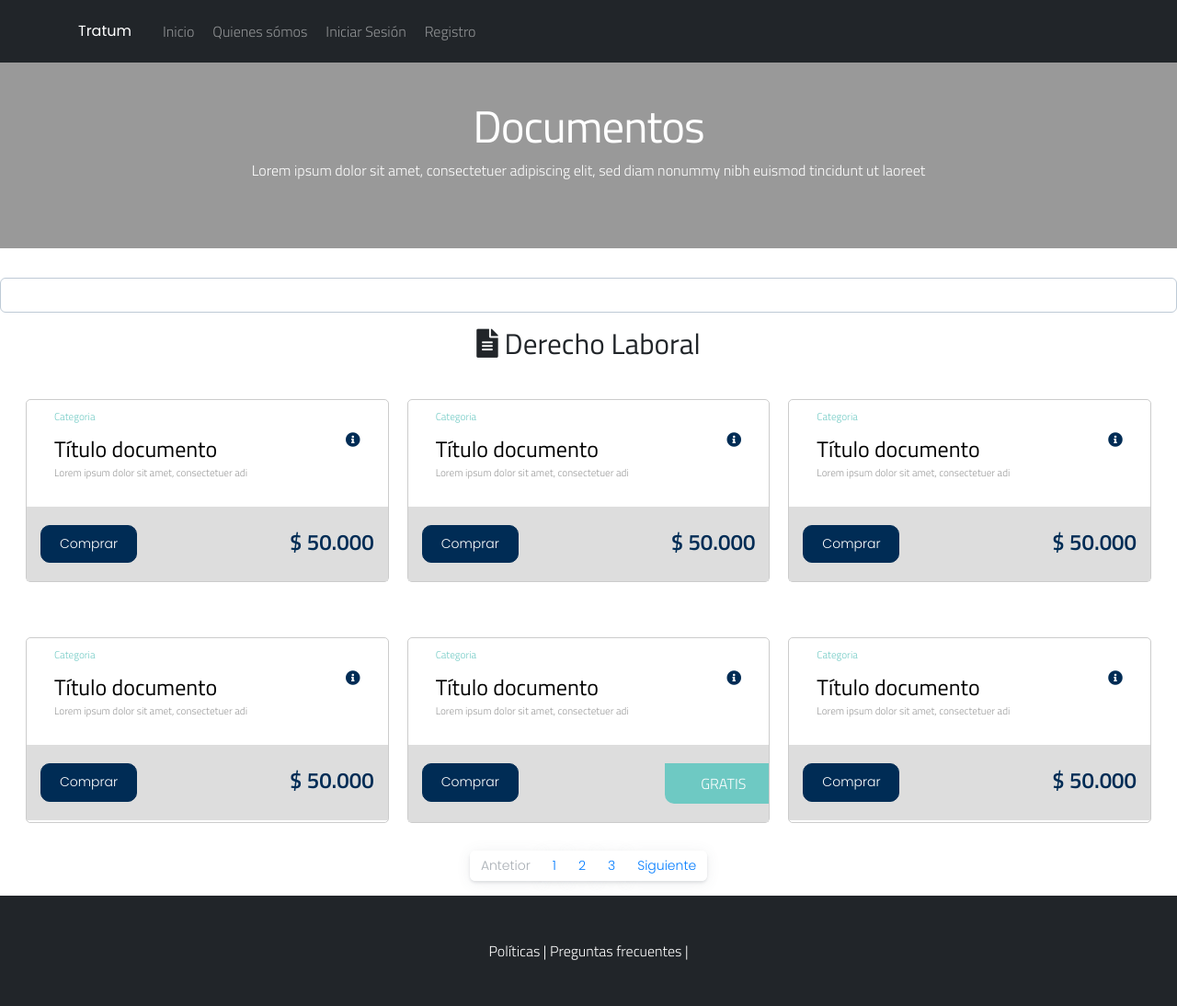
After one commit to dmontoya1/minutas, a Django app: page /store/ in a window 1280 px wide. The commit adds this page. Shown: the whole page at 92% size. Run offline with Django 3.2, Linux system fonts and the light colour scheme; some libraries are stand-ins or nearby versions.

Commit message:
Updating Store Template and styling

```diff
--- a/tratum/requirements.txt
+++ b/tratum/requirements.txt
@@ -4,6 +4,7 @@ django-ckeditor==5.4.0
 django-debug-toolbar==1.9.1
 django-js-asset==1.1.0
 django-mptt==0.9.0
+django-rest-auth==0.9.3
 django-rest-framework==0.1.0
 djangorestframework==3.8.2
 html5lib==1.0.1
--- a/tratum/tratum/static/css/tratum.css
+++ b/tratum/tratum/static/css/tratum.css
@@ -82,3 +82,76 @@ body {
     color: #f59da2 !important;
     float: left;
 }
+
+
+/* STORE TEMPLATE */
+
+.store-container .title {
+    background-color: #999;
+}
+.document-header{
+    margin: 25px 0px;
+    padding: 20px 0px;
+}
+
+.document-header .text-center {
+    color: #fff !important;
+}
+
+.search form {
+    width: 100%;
+}
+
+.doc-content {
+    border: 1px solid #ccc;
+    border-radius: 5px;
+    margin: 30px -20px;
+}
+
+.doc-content .row-category {
+    padding-top: 10px;
+    margin-bottom: -20px;
+}
+.doc-content .row-category .category {
+    color: #6ec9c3;
+    font-size: 0.7em;
+}
+
+.doc-content .doc-title {
+    font-size: 1.5em;
+    font-weight: 500;
+    color: #000;
+}
+
+.doc-content .doc-description {
+    font-size: 0.7em;
+    color: #999;
+}
+
+.doc-content .doc-price-content {
+    background-color: #ddd;
+    margin: 0 -30px;
+    padding: 20px 0px;
+}
+
+.doc-content .doc-price-content .price {
+    font-size: 1.5em;
+    font-weight: 600;
+}
+
+.doc-content .doc-price-content .price-free {
+    font-size: 1em;
+    background-color: #6ec9c3;
+    color: #fff;
+    padding: 10px 25px 10px 39px;
+    margin-right: -15px;
+    border-radius: 0px 0px 0px 10px;
+}
+
+.doc-content .doc-price-content .btn-buy {
+    color: #fff;
+    border-color: #002c55;
+    background-color: #002c55;
+    box-shadow: none;
+    border-radius: 10px;
+}
--- /dev/null
+++ b/tratum/webclient/templates/webclient/store.html
@@ -0,0 +1,208 @@
+{% extends 'webclient/base.html' %}
+
+{% block content %}
+
+<div class="container-fluid store-container">
+    <div class="row title">
+        <div class="col document-header">
+            <h1 class="text-center">Documentos</h1>
+            <p class="text-center">Lorem ipsum dolor sit amet, consectetuer adipiscing elit,
+                sed diam nonummy nibh euismod tincidunt ut laoreet</p>
+        </div>
+    </div>
+    <div class="row search">
+        <form action="">
+            <div class="form-group">
+                <label for=""><i class="fa fa-file-sound-o" aria-hidden="true"></i></label>
+                <input type="text" class="form-control" name="" id="" aria-describedby="helpId" placeholder="">
+            </div>
+        </form>
+    </div>
+    <div class="row docs">
+        <div class="container-fluid mx-3 mx-sm-4 mx-md-5">
+            <div class="row">
+                <div class="col">
+                    <h3 class="text-center"><i class="fas fa-file-alt"></i> Derecho Laboral</h3>
+                </div>
+            </div>
+            <div class="row justify-content-between">
+                <div class="col-xs-12 col-sm-6 col-lg-4 doc-content">
+                    <div class="container-fluid">
+                        <div class="row row-category">
+                            <div class="col">
+                                <p class="category">Categoria</p>
+                            </div>
+                        </div>
+                        <div class="row justify-content-between">
+                            <div class="col-10">
+                                <span class="doc-title">Título documento</span>
+                                <p class="doc-description">Lorem ipsum dolor sit amet, consectetuer adi</p>
+                            </div>
+                            <div class="col-1">
+                                <i class="fas fa-info-circle float-right"></i>
+                            </div>
+                        </div>
+                        <div class="row doc-price-content">
+                            <div class="col-6">
+                                <a href="#" class="btn btn-buy float-left">Comprar</a>
+                            </div>
+                            <div class="col-6">
+                                <span class="float-right price">$ 50.000</span>
+                            </div>
+                        </div>
+                    </div>
+                </div>
+                <div class="col-xs-12 col-sm-6 col-lg-4 doc-content">
+                    <div class="container-fluid">
+                        <div class="row row-category">
+                            <div class="col">
+                                <p class="category">Categoria</p>
+                            </div>
+                        </div>
+                        <div class="row justify-content-between">
+                            <div class="col-10">
+                                <span class="doc-title">Título documento</span>
+                                <p class="doc-description">Lorem ipsum dolor sit amet, consectetuer adi</p>
+                            </div>
+                            <div class="col-1">
+                                <i class="fas fa-info-circle float-right"></i>
+                            </div>
+                        </div>
+                        <div class="row doc-price-content">
+                            <div class="col-6">
+                                <a href="#" class="btn btn-buy float-left">Comprar</a>
+                            </div>
+                            <div class="col-6">
+                                <span class="float-right price">$ 50.000</span>
+                            </div>
+                        </div>
+                    </div>
+                </div>
+                <div class="col-xs-12 col-sm-6 col-lg-4 doc-content">
+                    <div class="container-fluid">
+                        <div class="row row-category">
+                            <div class="col">
+                                <p class="category">Categoria</p>
+                            </div>
+                        </div>
+                        <div class="row justify-content-between">
+                            <div class="col-10">
+                                <span class="doc-title">Título documento</span>
+                                <p class="doc-description">Lorem ipsum dolor sit amet, consectetuer adi</p>
+                            </div>
+                            <div class="col-1">
+                                <i class="fas fa-info-circle float-right"></i>
+                            </div>
+                        </div>
+                        <div class="row doc-price-content">
+                            <div class="col-6">
+                                <a href="#" class="btn btn-buy float-left">Comprar</a>
+                            </div>
+                            <div class="col-6">
+                                <span class="float-right price">$ 50.000</span>
+                            </div>
+                        </div>
+                    </div>
+                </div>
+                <div class="col-xs-12 col-sm-6 col-lg-4 doc-content">
+                    <div class="container-fluid">
+                        <div class="row row-category">
+                            <div class="col">
+                                <p class="category">Categoria</p>
+                            </div>
+                        </div>
+                        <div class="row justify-content-between">
+                            <div class="col-10">
+                                <span class="doc-title">Título documento</span>
+                                <p class="doc-description">Lorem ipsum dolor sit amet, consectetuer adi</p>
+                            </div>
+                            <div class="col-1">
+                                <i class="fas fa-info-circle float-right"></i>
+                            </div>
+                        </div>
+                        <div class="row doc-price-content">
+                            <div class="col-6">
+                                <a href="#" class="btn btn-buy float-left">Comprar</a>
+                            </div>
+                            <div class="col-6">
+                                <span class="float-right price">$ 50.000</span>
+                            </div>
+                        </div>
+                    </div>
+                </div>
+                <div class="col-xs-12 col-sm-6 col-lg-4 doc-content">
+                    <div class="container-fluid">
+                        <div class="row row-category">
+                            <div class="col">
+                                <p class="category">Categoria</p>
+                            </div>
+                        </div>
+                        <div class="row justify-content-between">
+                            <div class="col-10">
+                                <span class="doc-title">Título documento</span>
+                                <p class="doc-description">Lorem ipsum dolor sit amet, consectetuer adi</p>
+                            </div>
+                            <div class="col-1">
+                                <i class="fas fa-info-circle float-right"></i>
+                            </div>
+                        </div>
+                        <div class="row doc-price-content">
+                            <div class="col-6">
+                                <a href="#" class="btn btn-buy float-left">Comprar</a>
+                            </div>
+                            <div class="col-6">
+                                <span class="float-right price-free">GRATIS</span>
+                            </div>
+                        </div>
+                    </div>
+                </div>
+                <div class="col-xs-12 col-sm-6 col-lg-4 doc-content">
+                    <div class="container-fluid">
+                        <div class="row row-category">
+                            <div class="col">
+                                <p class="category">Categoria</p>
+                            </div>
+                        </div>
+                        <div class="row justify-content-between">
+                            <div class="col-10">
+                                <span class="doc-title">Título documento</span>
+                                <p class="doc-description">Lorem ipsum dolor sit amet, consectetuer adi</p>
+                            </div>
+                            <div class="col-1">
+                                <i class="fas fa-info-circle float-right"></i>
+                            </div>
+                        </div>
+                        <div class="row doc-price-content">
+                            <div class="col-6">
+                                <a href="#" class="btn btn-buy float-left">Comprar</a>
+                            </div>
+                            <div class="col-6">
+                                <span class="float-right price">$ 50.000</span>
+                            </div>
+                        </div>
+                    </div>
+                </div>
+            </div>
+            <nav aria-label="Page navigation example">
+                <ul class="pagination justify-content-center">
+                    <li class="page-item disabled">
+                    <a class="page-link" href="#" tabindex="-1">Antetior</a>
+                    </li>
+                    <li class="page-item"><a class="page-link" href="#">1</a></li>
+                    <li class="page-item"><a class="page-link" href="#">2</a></li>
+                    <li class="page-item"><a class="page-link" href="#">3</a></li>
+                    <li class="page-item">
+                    <a class="page-link" href="#">Siguiente</a>
+                    </li>
+                </ul>
+            </nav>
+        </div>
+
+    </div>
+</div>
+
+{% endblock %}
+
+{% block extra_js %}
+
+{% endblock %}
--- a/tratum/webclient/urls.py
+++ b/tratum/webclient/urls.py
@@ -13,4 +13,5 @@ urlpatterns = [
     path('faq/', views.FAQView.as_view(), name='faq'),
     path('about-us/', views.AboutUsView.as_view(), name='about-us'),
     path('document/<slug:slug>/', views.DocumentDetailView.as_view(), name='document'),
+    path('store/', views.StoreView.as_view(), name='store')
 ]
--- a/tratum/webclient/views.py
+++ b/tratum/webclient/views.py
@@ -132,3 +132,8 @@ class SignupView(View):
 			msg = 'Tu correo ya está registrado. Por favor inicia sesión'
 			response = {'error': msg}
 			return JsonResponse(response, status=400)
+
+
+class StoreView(TemplateView):
+
+    template_name = "webclient/store.html"
```
